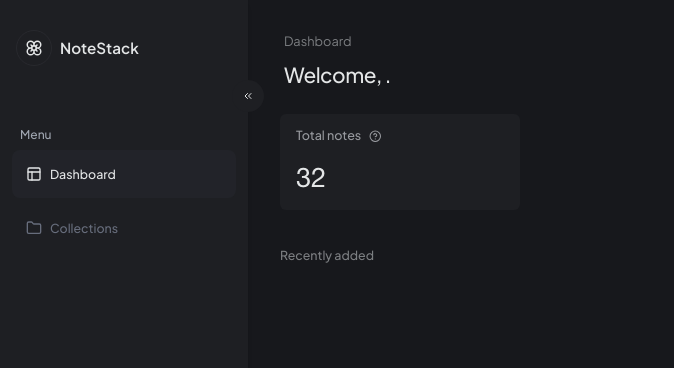
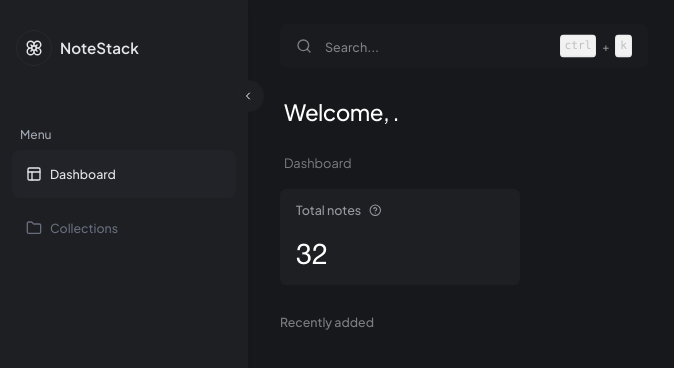
Before and after one commit to rogelcristobal/my-application, a React (Vite) app in the folder client/: page /dashboard in a window 1280 px wide. Shown: the top 368 px of the page, without its empty margins (0-674 px from the left). Built offline with nearby package versions, Linux system fonts and the light colour scheme; no server answers; sample sign-in values are in the browser's storage.

Commit message:
re position elements in home page

```diff
--- a/client/src/App.jsx
+++ b/client/src/App.jsx
@@ -18,7 +18,7 @@ function App() {
         element={
           <ProtectedRoute userLoading={userLoading} currentUser={currentUser}>
             <div className="h-full w-full ">
-              <div className="h-screen w-full bg-[#17181c] font-plus  text-[#e4e6e7] flex items-start  justify-start relative">
+              <div className="h-screen w-full bg-[#17181c] font-plus  text-[#ffffff] flex items-start  justify-start relative">
                 <NoteCollectionProvider USER_ID="65dqzbapFHPjDMa5ICa134U6WXO2">
                   <Sidebar></Sidebar>
                   <Routes>
--- a/client/src/components/SearchBar.jsx
+++ b/client/src/components/SearchBar.jsx
@@ -51,7 +51,7 @@ const SearchBar = () => {
     };
   }, [inputRef]);
   return (
-    <div className="max-w-[24rem] w-full relative ">
+    <div className="max-w-[23rem] w-full relative ">
       <input
         ref={inputRef}
         type="text"
@@ -64,8 +64,8 @@ const SearchBar = () => {
             input: e.target.value,
           })
         }
-        className={`input  input-ghost relative placeholder:text-[#a7a9ad]/70 w-full input-sm  placeholder:text-[0.785rem] h-11 pl-11 max-w-sm focus:bg-[#1e1f23] placeholder:font-medium  cursor cursor-pointer focus:outline-none ${
-          state.hover ? "bg-[#1e1f23] " : "bg-[#1e1f23]/40"
+        className={`input  input-ghost relative placeholder:text-[#a7a9ad]/70 w-full input-sm  placeholder:text-[0.785rem] h-[2.75rem] pl-11 max-w-sm focus:bg-[#1e1f23] placeholder:font-medium  cursor cursor-pointer focus:outline-none ${
+          state.hover ? "bg-[#1e1f23] " : "bg-[#1e1f23]/50"
         }`}
       />
       <LuSearch
--- a/client/src/components/Sidebar.jsx
+++ b/client/src/components/Sidebar.jsx
@@ -1,5 +1,5 @@
 import React from "react";
-import {LuLayout, LuFolder,LuFlower,LuChevronsLeft,LuCheckSquare,LuFileEdit} from 'react-icons/lu'
+import {LuLayout, LuFolder,LuFlower,LuChevronLeft,LuCheckSquare,LuFileEdit} from 'react-icons/lu'
 import {motion, useAnimation} from 'framer-motion'
 import SidebarLink from "./SidebarLink";
 import AuthContext from "../context/AuthContext";
@@ -47,7 +47,7 @@ const Sidebar = () => {
           onClick={handleToggleSidebar}
           className={`absolute  px-2.5 py-2.5 rounded-full -bottom-4 bg-[#1e1f23] hover:bg-[#27282f]  cursor-pointer  z-10 text-xs text-inherit  right-0 translate-x-1/2 `}
         >
-          <LuChevronsLeft />
+          <LuChevronLeft />
         </motion.button>
       </div>
       <div className="w-full  mb-2 mt-4"></div>
--- a/client/src/pages/Collections.jsx
+++ b/client/src/pages/Collections.jsx
@@ -1,15 +1,28 @@
 import React from "react";
 import SearchBar from "../components/SearchBar";
-const Collections = ({ data, isLoading }) => {
+import { LuUser } from "react-icons/lu";
+import AuthContext from "../context/AuthContext";
+const Collections = () => {
+  const { data, userLoading } = React.useContext(AuthContext);
+  // if(!userLoading){
+  //   console.log()
+  // }
   return (
     <div className="h-full   w-full flex flex-col items-start justify-start">
-      <div className="w-full flex-shrink-0 pt-8 flex items-center justify-start px-6 focus: py-4 ">
+      <div className="w-full flex-shrink-0  pt-6 flex items-center justify-between px-8 py-3 ">
         <SearchBar />
+        <div
+          className={`border-dark grid cursor-pointer  rounded-full h-10 w-10 place-content-center
+            `}
+        >
+          <span className="uppercase text-[0.9rem]">{data?.firstName.split("")[0]}</span>
+        </div>
       </div>
-      <div className="h-fit  w-full flex pt-2 px-8 pb-0 flex-col">
-        <span className="mb-3 font-medium text-[0.8rem] text-[#a7a9ad]/70">
-          Collections
-        </span>
+      <div className="h-fit  w-full flex pt-2 px-9 pb-0 flex-col">
+
+
+        {/* can be nested route? */}
+        <span className="mb-4 font-semediummibold text-[0.8rem]  text-[#a7a9ad]/70">Collections</span>
         <span className="font-plus text-[1.325rem] font-medium  capitalize">
           <span className="text-semibold  "> </span>
         </span>
@@ -21,7 +34,6 @@ const Collections = ({ data, isLoading }) => {
         {/* {!isLoading&& data?.data.map((item,id)=>(
           <span>{item.collectionTitle}</span>
         ))} */}
-
       </div>
     </div>
   );
--- a/client/src/pages/Home.jsx
+++ b/client/src/pages/Home.jsx
@@ -4,6 +4,7 @@ import AuthContext from "../context/AuthContext";
 import { auth } from "../firebase-config";
 import { useNavigate } from "react-router-dom";
 import {LuHelpCircle} from 'react-icons/lu'
+import SearchBar from "../components/SearchBar";
 Sidebar;
 const Home = () => {
   const navigate = useNavigate()
@@ -19,16 +20,28 @@ const Home = () => {
   };
   return (
     <div className="h-full   w-full flex flex-col items-start justify-start relative">
+      <div className="w-full flex-shrink-0  pt-6 flex items-center justify-between px-8 py-3 ">
+        <SearchBar />
+        <div
+          className={`bg-[#1e1f23] grid cursor-pointer  rounded-full h-10 w-10 place-content-center
+            `}
+        >
+          <span className="uppercase text-[0.9rem]">{data?.firstName.split("")[0]}</span>
+        </div>
+      </div>
+       <div className="h-fit  w-full flex pt-2 px-9 pb-0 flex-col">
 
-       <div className="h-fit  w-full flex pt-8 px-9 pb-0 flex-col">
-        <span className="mb-2 font-semediummibold text-[0.8rem]  text-[#a7a9ad]/70">Dashboard</span>
-        <span className="font-plus text-[1.3rem] font-medium tracking-tight capitalize">Welcome,<span className="text-semibold  tracking-tight"> {data?.firstName} {data?.lastName}. </span></span>
+
+
+        {/* can be nested route? */}
+        <span className="font-plus mt-2 text-[1.4rem] font-medium tracking-tight capitalize">Welcome,<span className="text-semibold  tracking-tight"> {data?.firstName} {data?.lastName}. </span></span>
+        <span className="mt-6 font-semediummibold text-[0.8rem]  text-[#a7a9ad]/70">Dashboard</span>
         {/* <span className="text-[0.8rem] font-plus text-black mt-3 ">
           Lorem ipsum dolor sit amet consectetur adipisicing elit. Delectus, eos?
         </span> */}
       </div>
 
-      <div className="px-8 w-full h-full pt-6">
+      <div className="px-8 w-full h-full pt-4">
         {/* <div className=" border-dark-top mb-6"></div> */}
         <div className=" px-0 bg-[#1e1f23]  rounded-md mt-0 cursor-pointer  flex flex-col justify-start min-h-[6rem] w-60">
           <div className=" flex  flex-col px-4 py-3 w-full">
@@ -36,12 +49,12 @@ const Home = () => {
               Total notes <LuHelpCircle />
             </span>
           </div>
-            <span className="px-4 pt-0 pb-2   text-inherit font-helveticaRegular text-[1.7rem] ">
+            <span className="px-4 pt-0 pb-2   text-inherit font-helveticaRegular text-[1.8rem] ">
               32
             </span>
         </div>
-        <div className="mt-8">
-          <span className="text-[0.775rem] mb-3  text-[#a7a9ad]/70 font-medium ">Recently added </span>
+        <div className="mt-6">
+          <span className="text-[0.775rem] mb-3  text-[#a7a9ad]/70   font-medium ">Recently added </span>
         </div>
       </div>
       {/* content */}
```
